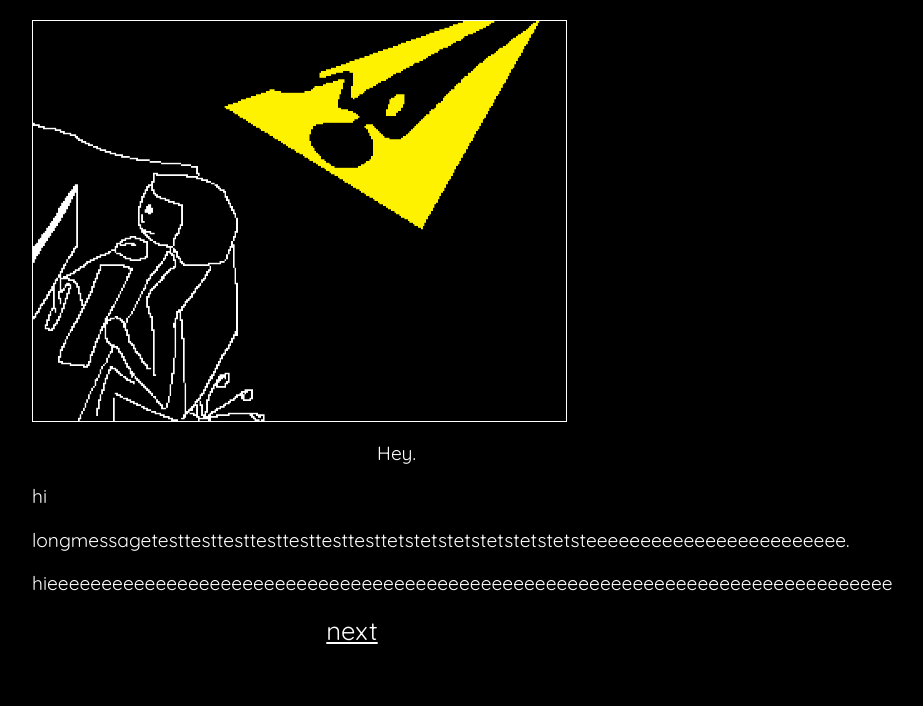
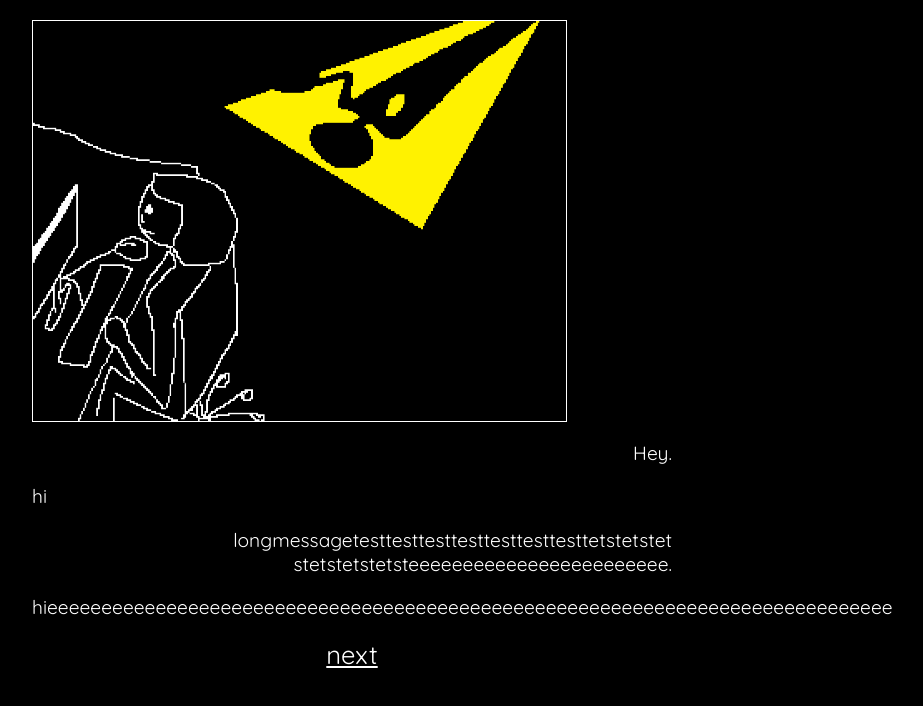
Before and after one commit to onlinecomicist/onlinecomic, a plain HTML site: page pages/1.html in a window 1280 px wide. Shown: the whole page, without its empty margins (288-1211 px from the left). Drawn offline with Linux system fonts and the light colour scheme.

Commit message:
right align text

```diff
--- a/main.css
+++ b/main.css
@@ -47,10 +47,12 @@ body{
     max-width: 60%;
 }
 
-.maninthelight{
-    justify-content: right;
+.maninthelight {
+    position: relative;
     text-align: right;
-    max-width: 60%;
+    left: 30%;
+    width: 70%;
+    overflow-wrap: break-word;
 }
 
 .btn{
```
